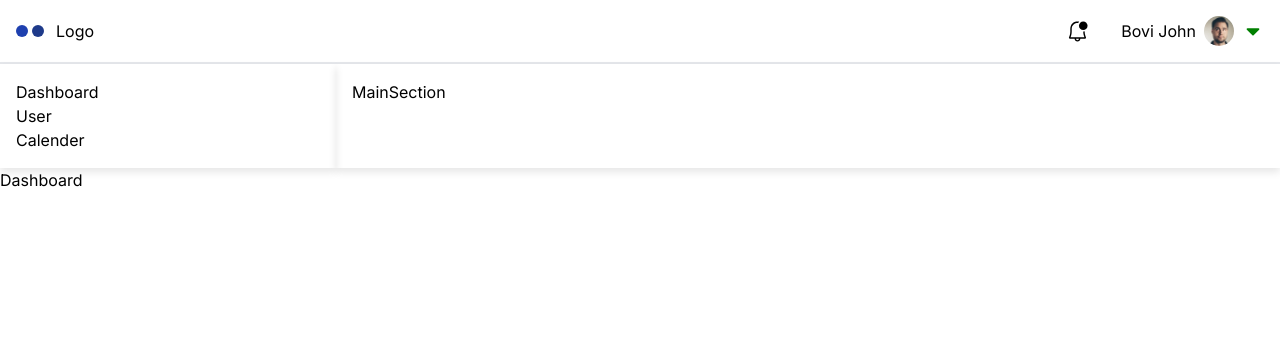
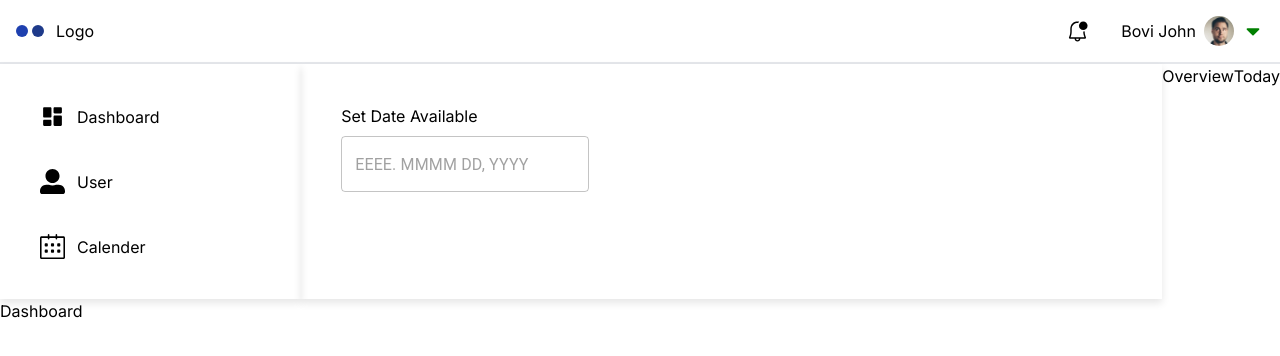
Before and after one commit to Harkanni/calender-app, a Next.js app: page /dashboard in a window 1280 px wide. Shown: the top 356 px of the page. Built offline with nearby package versions, Linux system fonts and the light colour scheme.

Commit message:
main section

```diff
--- a/components/MainSection.tsx
+++ b/components/MainSection.tsx
@@ -1,10 +1,61 @@
+'use client'
+
+
 import React from 'react'
 import styles from '@/app/dashboard.module.css'
+import { AdapterMoment } from '@mui/x-date-pickers/AdapterMoment';
+import { LocalizationProvider } from '@mui/x-date-pickers/LocalizationProvider';
+import { DatePicker } from '@mui/x-date-pickers';
+import moment from 'moment';
 
 const MainSection = () => {
-  return (
-    <div className={`flex-[40rem] p-4 ${styles['box-shadow']}`}>MainSection</div>
-  )
+   const [sessionCount, setSessionCount] = React.useState(1);
+   const [date, setDate] = React.useState<any | null>(null);
+   const [time, setTime] = React.useState<any | null>(null);
+   const [user, setUser] = React.useState({ firstName: '', lastName: '', address: '', 'session': '' });
+   const [breed, setDogBreed] = React.useState('')
+
+   const [loading, setLoading] = React.useState(false);
+   const [modal, setModal] = React.useState(false);
+
+   const [sessionData, setSessionData] = React.useState<any>([{ time: '', date: '' }]);
+   const [sessionState, setSessionState] = React.useState({ time: '', date: '' });
+
+
+
+   const handleDateOrTimeChange = (value: any, field: any, id: any) => {
+      console.log("Date: ", value, " Field: ", field)
+      const formattedValue =
+         field === 'date'
+            ? moment(value).format('ddd. MMMM Do, YYYY')
+            : moment(value).format('HH:mm a');
+
+      setSessionState((prevState) => ({ ...prevState, [field]: formattedValue }));
+
+      if (sessionData[id]) {
+         const updatedSessionData = sessionData.map((session: any, index: any) =>
+            index === id ? { ...session, [field]: formattedValue } : session
+         );
+         setSessionData(updatedSessionData);
+      }
+   };
+
+
+
+   return (
+      <LocalizationProvider dateAdapter={AdapterMoment}>
+         <div className={`flex-[40rem] p-10 ${styles['box-shadow']}`}>
+            <h1 className='mb-2'>Set Date Available</h1>
+            <DatePicker localeText={{ clockLabelText: () => '' }} disablePast format='ddd. MMMM Do, YYYY' label="" className='flex-1' value={date} onChange={(date: any, id) => handleDateOrTimeChange(date, 'date', id)} name={'date'} />
+         </div>
+
+         <div className='flex justify-between'>
+            <span>Overview</span>
+            <span>Today</span>
+         </div>
+
+      </LocalizationProvider>
+   )
 }
 
 export default MainSection
--- a/components/Sidebar.tsx
+++ b/components/Sidebar.tsx
@@ -1,13 +1,28 @@
 import React from 'react'
 import styles from '@/app/dashboard.module.css'
+
+import { RiDashboardFill } from "react-icons/ri";
+import { FaUserAlt } from "react-icons/fa";
+import { SlCalender } from "react-icons/sl";
+
+
 const Sidebar = () => {
-  return (
-    <section className={`flex-[2rem] p-4 ${styles['box-shadow']}`}>
-      <div>Dashboard</div>
-      <div>User</div>
-      <div>Calender</div>
-    </section>
-  )
+   return (
+      <section className={`flex flex-col gap-10 flex-[2rem] p-10 ${styles['box-shadow']}`}>
+         <div className='flex items-center gap-3'>
+            <RiDashboardFill size={25} />
+            Dashboard
+         </div>
+         <div className='flex items-center gap-3'>
+            <FaUserAlt size={25}/>
+            User
+         </div>
+         <div className='flex items-center gap-3'>
+            <SlCalender size={25}/>
+            Calender
+         </div>
+      </section>
+   )
 }
 
 export default Sidebar
```
